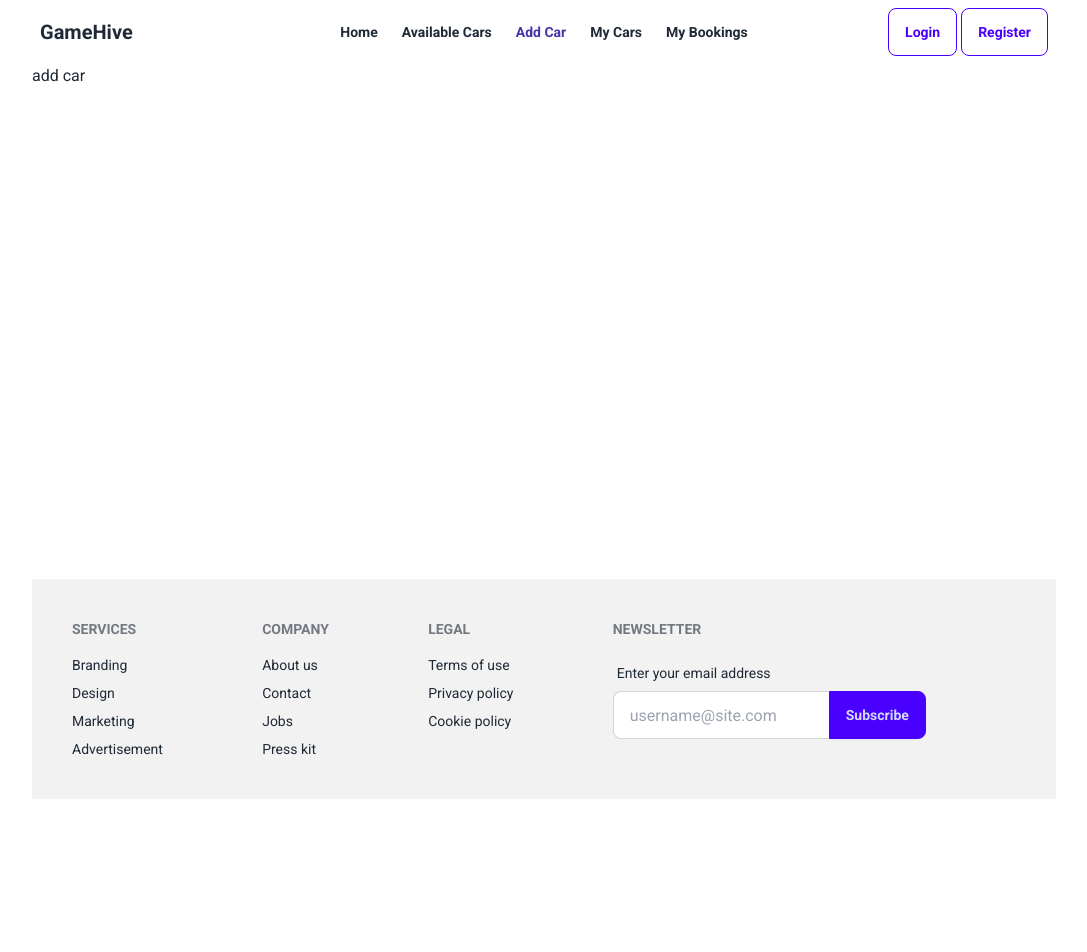
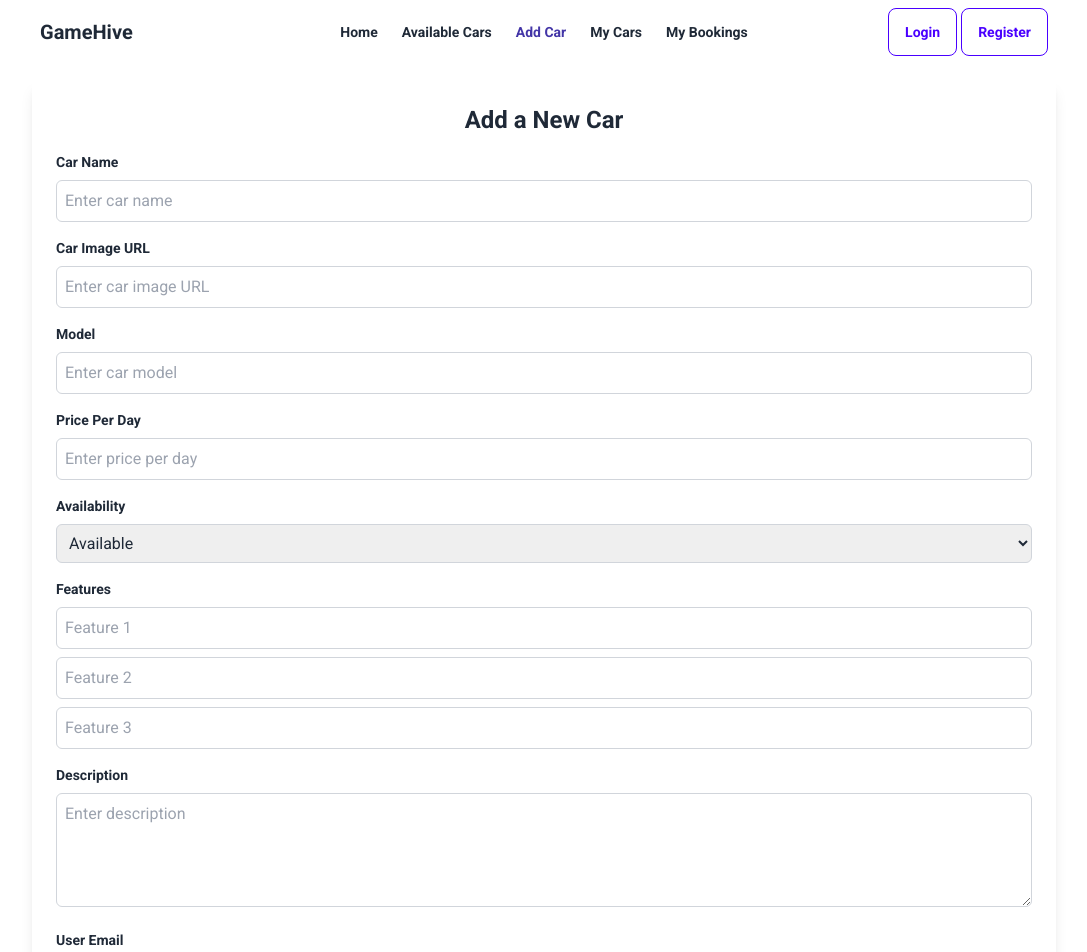
Before and after one commit to Coder7Raj/car-rent-project-update, a React (Vite) app: page /add_Car in a window 1280 px wide. Shown: the top 952 px of the page, without its empty margins (96-1183 px from the left). Before the commit the page ends 800 px from the top, so only its background shows below. Built offline with nearby package versions, Linux system fonts and the light colour scheme; no server answers.

Commit message:
error page added and also add car functionality

```diff
--- a/src/main.jsx
+++ b/src/main.jsx
@@ -13,11 +13,13 @@ import MyCars from "./pages/MyCars";
 import MyBookings from "./pages/MyBookings";
 import Banner from "./components/Banner";
 import CarDetails from "./pages/CarDetails";
+import Error from "./pages/Error";
 
 const router = createBrowserRouter([
   {
     path: "/",
     element: <Root></Root>,
+    errorElement: <Error></Error>,
     children: [
       {
         path: "/",
--- a/src/pages/AddCar.jsx
+++ b/src/pages/AddCar.jsx
@@ -1,7 +1,200 @@
-import React from "react";
+import React, { useContext } from "react";
+import { AuthContext } from "../auth/AuthProvider/AuthProvider";
+import Swal from "sweetalert2";
 
 const AddCar = () => {
-  return <div>add car</div>;
+  const { user } = useContext(AuthContext);
+
+  const handleAddCars = (e) => {
+    e.preventDefault();
+
+    const name = e.target.name.value;
+    const image = e.target.image.value;
+    const model = e.target.model.value;
+    const pricePerDay = e.target.pricePerDay.value;
+    const availability = e.target.availability.value === "true";
+    const features = [
+      e.target.feature1.value,
+      e.target.feature2.value,
+      e.target.feature3.value,
+    ];
+    const description = e.target.description.value;
+    const email = user?.email;
+
+    const carData = {
+      name,
+      image,
+      model,
+      pricePerDay,
+      availability,
+      features,
+      description,
+      email,
+    };
+
+    fetch("http://localhost:5000/allCars", {
+      method: "POST",
+      headers: {
+        "Content-Type": "application/json",
+      },
+      body: JSON.stringify(carData),
+    })
+      .then((res) => {
+        if (!res.ok) {
+          throw new Error("Failed to add car");
+        }
+        return res.json();
+      })
+      .then((data) => {
+        if (data.insertedId) {
+          Swal.fire({
+            position: "top-end",
+            icon: "success",
+            title: "Car added successfully",
+            showConfirmButton: false,
+            timer: 1500,
+          });
+          e.target.reset();
+        }
+      })
+      .catch((error) => {
+        console.error("Error adding car:", error);
+      });
+  };
+
+  return (
+    <div className="mt-4 mb-4">
+      <form
+        onSubmit={handleAddCars}
+        className="p-6 space-y-4 bg-white shadow-lg rounded-md"
+      >
+        <h2 className="text-2xl font-bold text-center">Add a New Car</h2>
+
+        <div className="space-y-2">
+          <label className="block text-sm font-semibold" htmlFor="name">
+            Car Name
+          </label>
+          <input
+            type="text"
+            name="name"
+            className="w-full p-2 border border-gray-300 rounded-md focus:outline-none focus:ring-2 focus:ring-blue-400"
+            placeholder="Enter car name"
+            required
+          />
+        </div>
+
+        <div className="space-y-2">
+          <label className="block text-sm font-semibold" htmlFor="image">
+            Car Image URL
+          </label>
+          <input
+            type="url"
+            name="image"
+            className="w-full p-2 border border-gray-300 rounded-md focus:outline-none focus:ring-2 focus:ring-blue-400"
+            placeholder="Enter car image URL"
+            required
+          />
+        </div>
+
+        <div className="space-y-2">
+          <label className="block text-sm font-semibold" htmlFor="model">
+            Model
+          </label>
+          <input
+            type="text"
+            name="model"
+            className="w-full p-2 border border-gray-300 rounded-md focus:outline-none focus:ring-2 focus:ring-blue-400"
+            placeholder="Enter car model"
+            required
+          />
+        </div>
+
+        <div className="space-y-2">
+          <label className="block text-sm font-semibold" htmlFor="pricePerDay">
+            Price Per Day
+          </label>
+          <input
+            type="number"
+            name="pricePerDay"
+            className="w-full p-2 border border-gray-300 rounded-md focus:outline-none focus:ring-2 focus:ring-blue-400"
+            placeholder="Enter price per day"
+            required
+          />
+        </div>
+
+        <div className="space-y-2">
+          <label className="block text-sm font-semibold" htmlFor="availability">
+            Availability
+          </label>
+          <select
+            name="availability"
+            className="w-full p-2 border border-gray-300 rounded-md focus:outline-none focus:ring-2 focus:ring-blue-400"
+            required
+          >
+            <option value="true">Available</option>
+            <option value="false">Not Available</option>
+          </select>
+        </div>
+
+        <div className="space-y-2">
+          <label className="block text-sm font-semibold">Features</label>
+          <input
+            type="text"
+            name="feature1"
+            className="w-full p-2 border border-gray-300 rounded-md focus:outline-none focus:ring-2 focus:ring-blue-400"
+            placeholder="Feature 1"
+            required
+          />
+          <input
+            type="text"
+            name="feature2"
+            className="w-full p-2 border border-gray-300 rounded-md focus:outline-none focus:ring-2 focus:ring-blue-400"
+            placeholder="Feature 2"
+            required
+          />
+          <input
+            type="text"
+            name="feature3"
+            className="w-full p-2 border border-gray-300 rounded-md focus:outline-none focus:ring-2 focus:ring-blue-400"
+            placeholder="Feature 3"
+            required
+          />
+        </div>
+
+        <div className="space-y-2">
+          <label className="block text-sm font-semibold" htmlFor="description">
+            Description
+          </label>
+          <textarea
+            name="description"
+            className="w-full p-2 border border-gray-300 rounded-md focus:outline-none focus:ring-2 focus:ring-blue-400"
+            placeholder="Enter description"
+            rows="4"
+            required
+          ></textarea>
+        </div>
+
+        <div className="space-y-2">
+          <label className="block text-sm font-semibold" htmlFor="email">
+            User Email
+          </label>
+          <input
+            type="email"
+            name="email"
+            value={user?.email || ""}
+            readOnly
+            className="w-full p-2 border border-gray-300 rounded-md bg-gray-100 cursor-not-allowed"
+          />
+        </div>
+
+        <div className="space-y-4">
+          <button type="submit" className="btn w-full btn-outline btn-primary">
+            Add Car
+          </button>
+        </div>
+      </form>
+    </div>
+  );
 };
 
 export default AddCar;
--- /dev/null
+++ b/src/pages/Error.jsx
@@ -0,0 +1,29 @@
+import React from "react";
+import error from "/public/error.json";
+import Lottie from "react-lottie-player";
+import { useNavigate } from "react-router-dom";
+
+const Error = () => {
+  const navigate = useNavigate();
+  const handleHome = () => {
+    navigate("/");
+  };
+  return (
+    <div className="flex flex-col justify-center items-center lg:max-w-[800px] h-[500px] md:max-w-[600px] max-w-[425px] mx-auto mb-8 mt-8">
+      <Lottie
+        loop
+        animationData={error}
+        play
+        style={{ width: "100%", height: "100%" }}
+      />
+      <button
+        onClick={handleHome}
+        className="btn btn-outline btn-primary mt-8 mb-8"
+      >
+        Go Home
+      </button>
+    </div>
+  );
+};
+
+export default Error;
```
